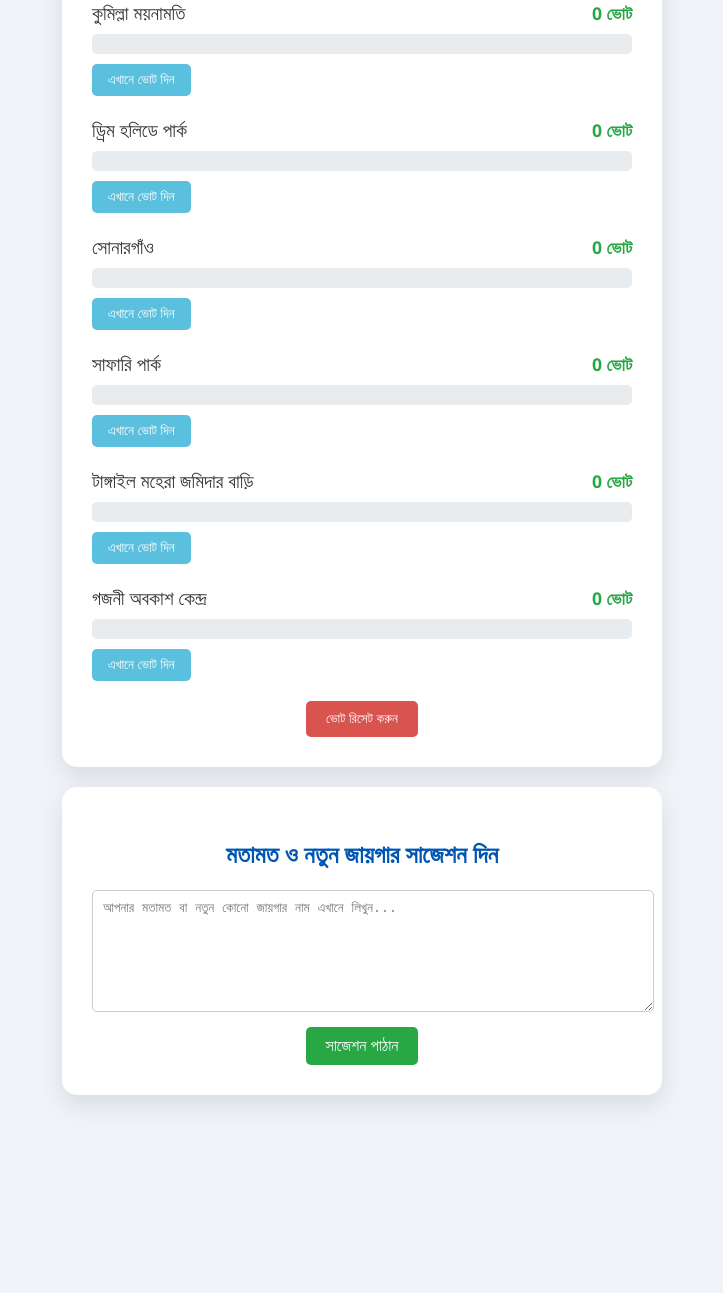
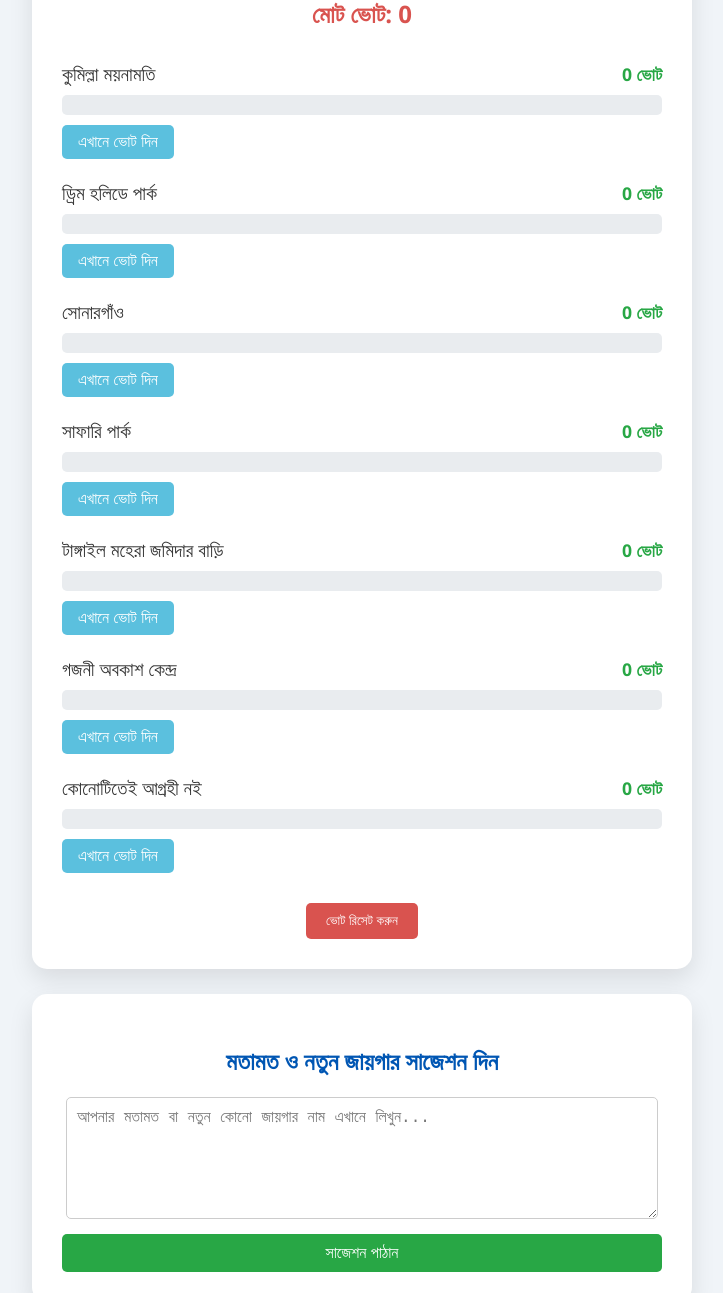
Before and after one commit to globalit12/globalitbd.github.io, a plain HTML site: page index.html in a window 1280 px wide. Shown: the part 135-1428 px from the top of the page, without its empty margins (278-1001 px from the left). Before the commit the page ends 1270 px from the top, so only its background shows below. Drawn offline with Linux system fonts and the light colour scheme.

Commit message:
Update index.html

```diff
--- a/index.html
+++ b/index.html
@@ -12,25 +12,29 @@
             display: flex;
             justify-content: center;
             align-items: center;
-            min-height: 100vh;
-            margin: 0;
+            flex-direction: column; /* কন্টেইনারগুলোকে উপরে-নিচে সাজানোর জন্য */
             padding: 20px;
-        }
-        .container {
-            width: 100%;
-            max-width: 600px;
         }
         .poll-container, .comment-container {
             background-color: #ffffff;
             padding: 30px;
             border-radius: 15px;
             box-shadow: 0 10px 25px rgba(0, 0, 0, 0.1);
+            width: 100%;
+            max-width: 600px;
             text-align: center;
-            margin-bottom: 20px;
+            margin-bottom: 25px; /* দুটি বক্সের মধ্যে ফাঁকা জায়গা */
         }
         h1, h2 {
             color: #0056b3;
             margin-bottom: 20px;
+        }
+        .total-votes-display {
+            font-size: 1.5rem;
+            font-weight: bold;
+            color: #d9534f;
+            margin-top: -10px;
+            margin-bottom: 30px;
         }
         .place-option {
             margin-bottom: 20px;
@@ -56,6 +60,7 @@
             border-radius: 5px;
             height: 20px;
             width: 100%;
+            overflow: hidden;
         }
         .progress-bar {
             background-color: #007bff;
@@ -72,12 +77,14 @@
             padding: 8px 16px;
             border-radius: 5px;
             cursor: pointer;
+            font-size: 1rem;
         }
         .vote-button:disabled {
             background-color: #cccccc;
             cursor: not-allowed;
         }
         #reset-button {
+            margin-top: 10px;
             background-color: #d9534f;
             color: white;
             border: none;
@@ -85,14 +92,15 @@
             border-radius: 5px;
             cursor: pointer;
         }
-        /* কমেন্ট বক্সের জন্য নতুন স্টাইল */
+        /* কমেন্ট বক্সের জন্য স্টাইল */
         .comment-form textarea {
-            width: 100%;
+            width: 95%;
             padding: 10px;
             border-radius: 5px;
             border: 1px solid #ccc;
             min-height: 100px;
             margin-bottom: 10px;
+            font-size: 1rem;
         }
         .comment-form button {
             background-color: #28a745;
@@ -102,29 +110,31 @@
             border-radius: 5px;
             cursor: pointer;
             font-size: 1rem;
+            width: 100%;
         }
     </style>
 </head>
 <body>
 
-    <div class="container">
     <div class="poll-container">
         <h1>Global IT Picnic Spot ভোটিং</h1>
-            <div id="poll-options"></div>
+        <p id="total-votes-display" class="total-votes-display">মোট ভোট: 0</p>
+
+        <div id="poll-options">
+            </div>
+
         <button id="reset-button">ভোট রিসেট করুন</button>
     </div>
 
     <div class="comment-container">
         <h2>মতামত ও নতুন জায়গার সাজেশন দিন</h2>
-            <form class="comment-form" action="mailto:your-email@example.com" method="post" enctype="text/plain">
-                <textarea name="suggestion" placeholder="আপনার মতামত বা নতুন কোনো জায়গার নাম এখানে লিখুন..." required></textarea>
+        <form class="comment-form" action="mailto:Admin@globalitlanguage.com" method="post" enctype="text/plain">
+            <textarea name="Suggestion" placeholder="আপনার মতামত বা নতুন কোনো জায়গার নাম এখানে লিখুন..." required></textarea>
             <button type="submit">সাজেশন পাঠান</button>
         </form>
     </div>
-    </div>
 
     <script>
-        // আগের জাভাস্ক্রিপ্ট কোডটি এখানে থাকবে
         document.addEventListener('DOMContentLoaded', function() {
             const places = [
                 { id: 'cumillaMoynamoti', name: 'কুমিল্লা ময়নামতি' },
@@ -132,14 +142,21 @@
                 { id: 'sonargaon', name: 'সোনারগাঁও' },
                 { id: 'safariPark', name: 'সাফারি পার্ক' },
                 { id: 'tangailMohera', name: 'টাঙ্গাইল মহেরা জমিদার বাড়ি' },
-                { id: 'gojni', name: 'গজনী অবকাশ কেন্দ্র' }
+                { id: 'gojni', name: 'গজনী অবকাশ কেন্দ্র' },
+                { id: 'notInterested', name: 'কোনোটিতেই আগ্রহী নই' }
             ];
 
             const pollOptionsContainer = document.getElementById('poll-options');
             const resetButton = document.getElementById('reset-button');
+            const totalVotesElement = document.getElementById('total-votes-display');
 
             let votes = JSON.parse(localStorage.getItem('picnicSpotVotes')) || {};
             let userHasVoted = localStorage.getItem('picnicUserHasVoted') === 'true';
+
+            function updateTotalVoteCount() {
+                const total = Object.values(votes).reduce((sum, count) => sum + count, 0);
+                totalVotesElement.innerText = `মোট ভোট: ${total}`;
+            }
 
             function renderPoll() {
                 pollOptionsContainer.innerHTML = '';
@@ -164,34 +181,30 @@
                     pollOptionsContainer.insertAdjacentHTML('beforeend', optionHTML);
                 });
 
+                updateTotalVoteCount();
                 addVoteButtonListeners();
             }
 
             function handleVote(event) {
                 if (userHasVoted) return;
-
                 const placeId = event.target.dataset.place;
                 votes[placeId]++;
                 userHasVoted = true;
-
                 localStorage.setItem('picnicSpotVotes', JSON.stringify(votes));
                 localStorage.setItem('picnicUserHasVoted', 'true');
-
                 updateDisplay();
             }
 
             function updateDisplay() {
                 const totalVotes = Object.values(votes).reduce((sum, count) => sum + count, 0);
-
                 places.forEach(place => {
                     const countElement = document.getElementById(`count-${place.id}`);
                     const barElement = document.getElementById(`bar-${place.id}`);
                     const percentage = totalVotes === 0 ? 0 : (votes[place.id] / totalVotes) * 100;
-
                     if (countElement) countElement.innerText = `${votes[place.id]} ভোট`;
                     if (barElement) barElement.style.width = `${percentage.toFixed(2)}%`;
                 });
-
+                updateTotalVoteCount();
                 document.querySelectorAll('.vote-button').forEach(button => {
                     button.disabled = true;
                 });
```
Lines whose indentation alone changed are shown as unchanged.
